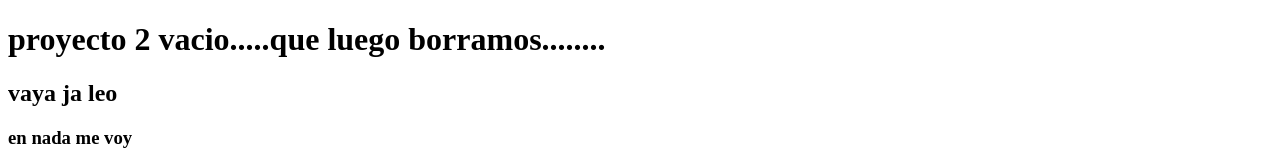
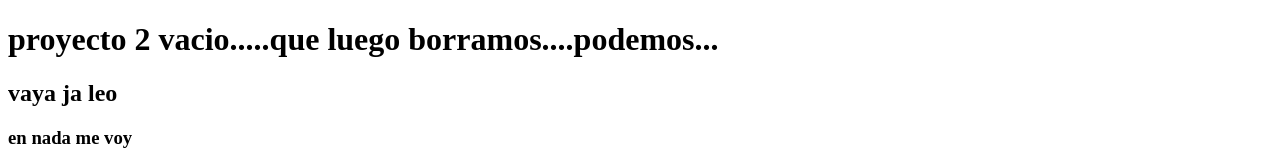
Before and after one commit to djwoofer80oc-coder/proyecto2, a plain HTML site: page index.html in a window 1280 px wide. Shown: the top 160 px of the page. Drawn offline with Linux system fonts and the light colour scheme.

Commit message:
Cambio en h1

```diff
--- a/index.html
+++ b/index.html
@@ -6,7 +6,7 @@
     <title>Inicio</title>
 </head>
 <body>
-<h1>proyecto 2 vacio.....que luego borramos........</h1>
+<h1>proyecto 2 vacio.....que luego borramos....podemos...</h1>
 <h2>vaya ja leo</h2>
 <h3>en nada me voy</h3>
 <h4>en nada descanso mas<h4>
```
